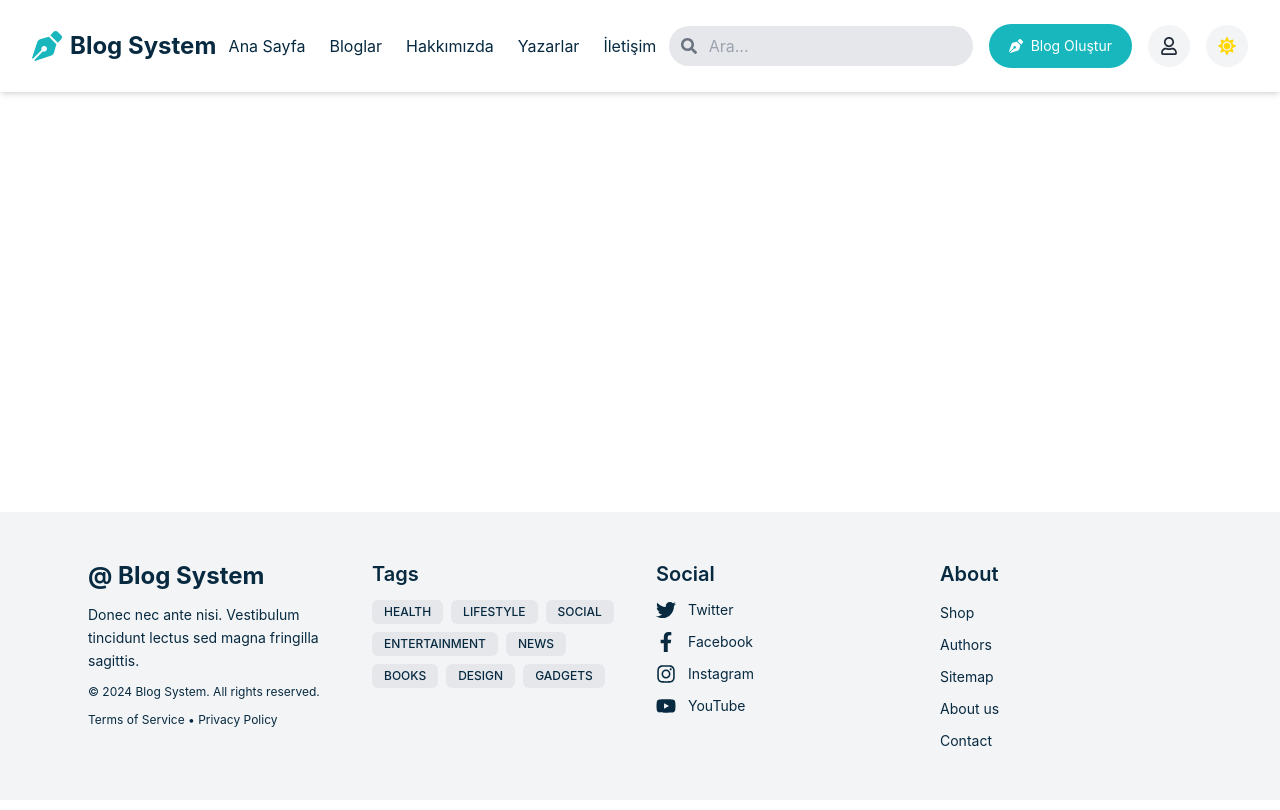
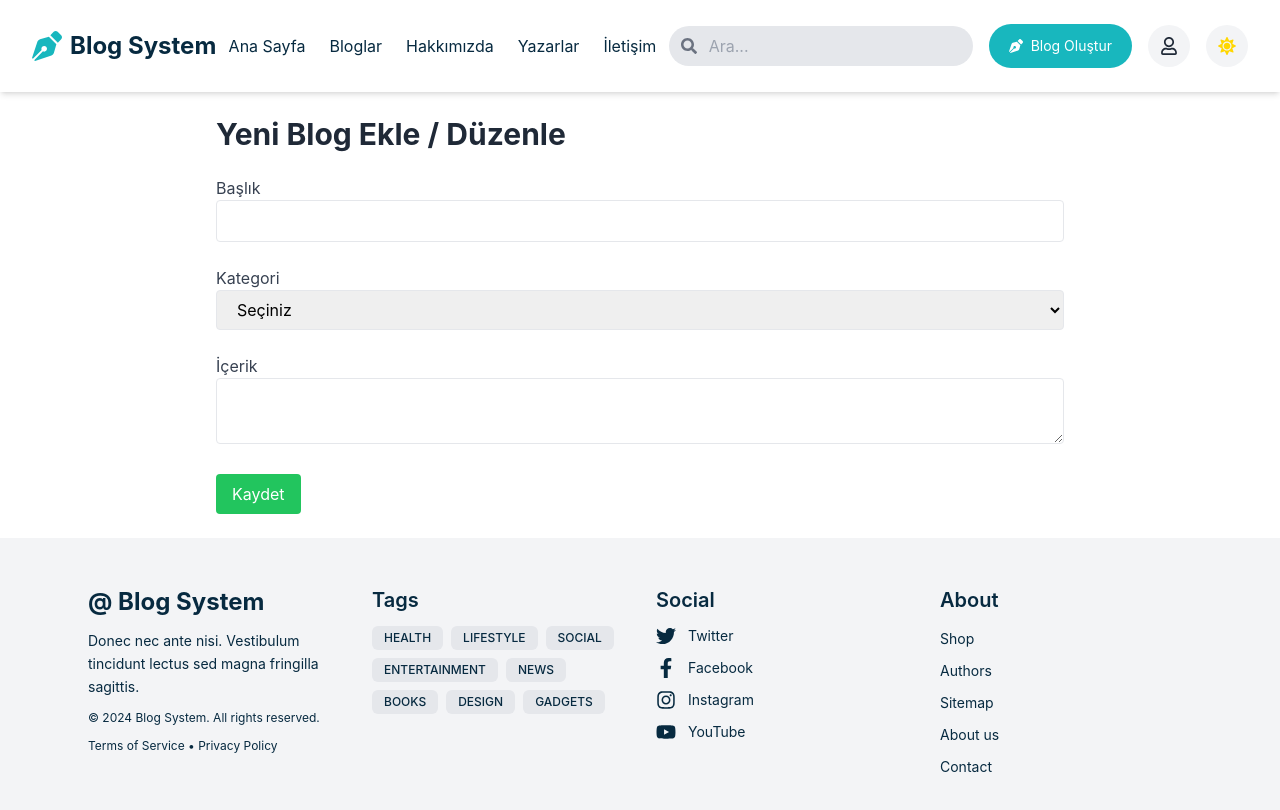
Before and after one commit to iclalKayacan/BlogFrontend, a React (Create React App) app: page /admin/blogs/new in a window 1280 px wide. Shown: the top 810 px of the page. Built offline with nearby package versions, Linux system fonts and the light colour scheme.

Commit message:
admin panel

```diff
--- a/src/App.js
+++ b/src/App.js
@@ -7,6 +7,9 @@ import Footer from "./components/Footer";
 import ScrollToTop from "./components/ScrollToTop";
 import BlogCard from "./components/BlogCard";
 import BlogDetails from "./pages/BlogDetails";
+import AdminPanel from "./pages/AdminPanel";
+import AdminBlogManagement from "./pages/AdminBlogManagement";
+import AdminBlogFormPage from "./pages/AdminBlogFormPage";
 
 function App() {
   const blogs = [
@@ -40,7 +43,10 @@ function App() {
         <main className="flex-grow">
           <Routes>
             <Route path="/" element={<Home />} />
-
+            <Route path="/admin" element={<AdminPanel />} />
+            <Route path="/admin/blogs" element={<AdminBlogManagement />} />
+            <Route path="/admin/blogs/new" element={<AdminBlogFormPage />} />
+            <Route path="/admin/blogs/:id" element={<AdminBlogFormPage />} />
             <Route
               path="/"
               element={
--- /dev/null
+++ b/src/components/AdminLayout.jsx
@@ -0,0 +1,13 @@
+import React from "react";
+import AdminSidebar from "./AdminSidebar";
+
+const AdminLayout = ({ children }) => {
+  return (
+    <div className="flex">
+      <AdminSidebar />
+      <main className="flex-1 p-6 ml-64">{children}</main>
+    </div>
+  );
+};
+
+export default AdminLayout;
--- /dev/null
+++ b/src/components/AdminSidebar.jsx
@@ -0,0 +1,44 @@
+import React from "react";
+import { NavLink } from "react-router-dom";
+
+const AdminSidebar = () => {
+  return (
+    <aside className="w-64 h-screen bg-gray-800 text-white flex flex-col fixed">
+      <div className="p-4 text-xl font-bold bg-gray-900">Admin Paneli</div>
+      <nav className="flex-1 p-4 space-y-2">
+        <NavLink
+          to="/admin/blogs"
+          className={({ isActive }) =>
+            `block px-4 py-2 rounded hover:bg-gray-700 ${
+              isActive ? "bg-gray-700" : ""
+            }`
+          }
+        >
+          Blog Yönetimi
+        </NavLink>
+        <NavLink
+          to="/admin/categories"
+          className={({ isActive }) =>
+            `block px-4 py-2 rounded hover:bg-gray-700 ${
+              isActive ? "bg-gray-700" : ""
+            }`
+          }
+        >
+          Kategori Yönetimi
+        </NavLink>
+        <NavLink
+          to="/admin/users"
+          className={({ isActive }) =>
+            `block px-4 py-2 rounded hover:bg-gray-700 ${
+              isActive ? "bg-gray-700" : ""
+            }`
+          }
+        >
+          Kullanıcı Yönetimi
+        </NavLink>
+      </nav>
+    </aside>
+  );
+};
+
+export default AdminSidebar;
--- /dev/null
+++ b/src/pages/AdminBlogFormPage.jsx
@@ -0,0 +1,59 @@
+import React, { useState } from "react";
+
+const AdminBlogFormPage = () => {
+  const [title, setTitle] = useState("");
+  const [content, setContent] = useState("");
+  const [category, setCategory] = useState("");
+
+  const handleSubmit = (e) => {
+    e.preventDefault();
+    console.log({ title, content, category });
+  };
+
+  return (
+    <div className="p-6 max-w-4xl mx-auto">
+      <h1 className="text-3xl font-bold mb-6 text-gray-800">
+        Yeni Blog Ekle / Düzenle
+      </h1>
+      <form onSubmit={handleSubmit} className="space-y-6">
+        <div>
+          <label className="block text-gray-700">Başlık</label>
+          <input
+            type="text"
+            value={title}
+            onChange={(e) => setTitle(e.target.value)}
+            className="w-full border px-4 py-2 rounded"
+          />
+        </div>
+        <div>
+          <label className="block text-gray-700">Kategori</label>
+          <select
+            value={category}
+            onChange={(e) => setCategory(e.target.value)}
+            className="w-full border px-4 py-2 rounded"
+          >
+            <option value="">Seçiniz</option>
+            <option value="Teknoloji">Teknoloji</option>
+            <option value="Sağlık">Sağlık</option>
+          </select>
+        </div>
+        <div>
+          <label className="block text-gray-700">İçerik</label>
+          <textarea
+            value={content}
+            onChange={(e) => setContent(e.target.value)}
+            className="w-full border px-4 py-2 rounded"
+          />
+        </div>
+        <button
+          type="submit"
+          className="bg-green-500 hover:bg-green-600 text-white px-4 py-2 rounded"
+        >
+          Kaydet
+        </button>
+      </form>
+    </div>
+  );
+};
+
+export default AdminBlogFormPage;
--- /dev/null
+++ b/src/pages/AdminBlogManagement.jsx
@@ -0,0 +1,32 @@
+import React from "react";
+import { Link } from "react-router-dom";
+import AdminLayout from "../components/AdminLayout";
+
+const AdminBlogManagement = () => {
+  return (
+    <AdminLayout>
+      <h1 className="text-3xl font-bold mb-4 text-gray-800">Blog Yönetimi</h1>
+      <div className="flex justify-end mb-4">
+        <Link
+          to="/admin/blogs/new"
+          className="bg-blue-500 hover:bg-blue-600 text-white px-4 py-2 rounded shadow"
+        >
+          Yeni Blog Ekle
+        </Link>
+      </div>
+      <table className="w-full border border-gray-200 shadow-lg">
+        <thead>
+          <tr className="bg-gray-100">
+            <th className="p-3 border">ID</th>
+            <th className="p-3 border">Başlık</th>
+            <th className="p-3 border">Kategori</th>
+            <th className="p-3 border">İşlemler</th>
+          </tr>
+        </thead>
+        <tbody>{/* Blogları buraya yerleştirin */}</tbody>
+      </table>
+    </AdminLayout>
+  );
+};
+
+export default AdminBlogManagement;
--- /dev/null
+++ b/src/pages/AdminPanel.jsx
@@ -0,0 +1,15 @@
+import React from "react";
+import AdminLayout from "../components/AdminLayout";
+
+const AdminPanel = () => {
+  return (
+    <AdminLayout>
+      <h1 className="text-3xl font-bold mb-4 text-gray-800">Admin Paneli</h1>
+      <p>
+        Buradan bloglarınızı, kategorilerinizi ve kullanıcılarınızı yönetin.
+      </p>
+    </AdminLayout>
+  );
+};
+
+export default AdminPanel;
```
